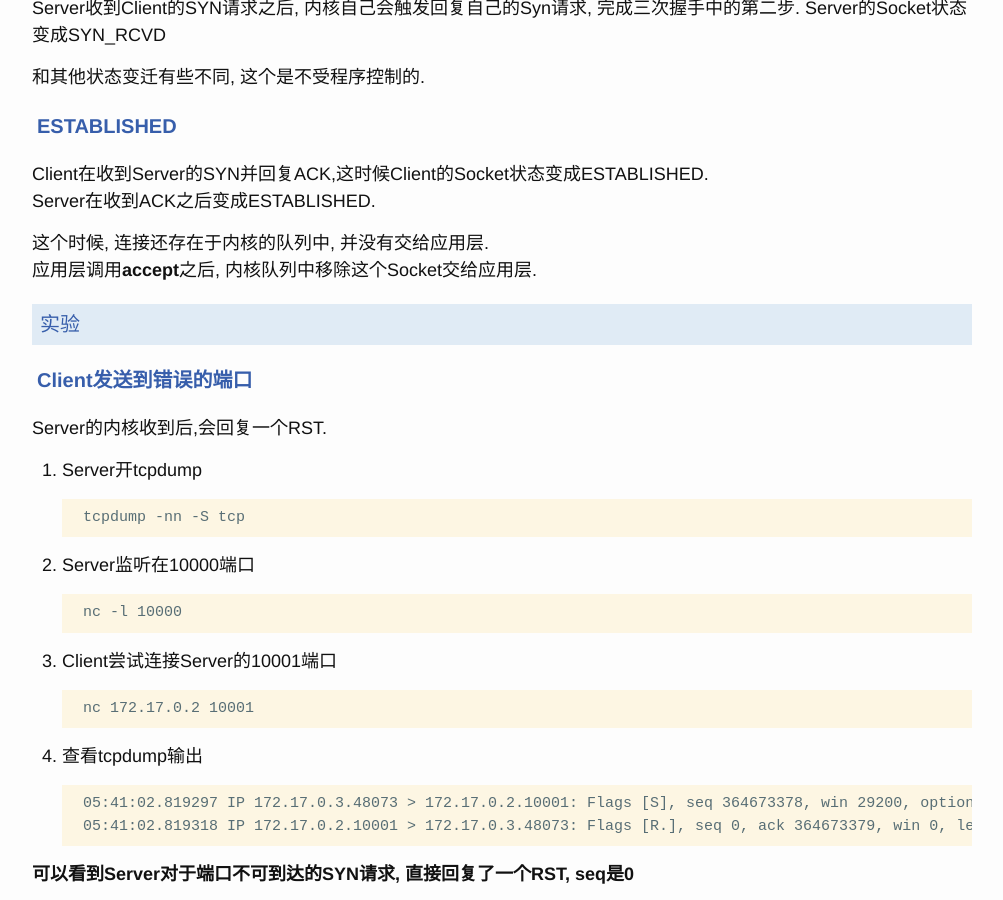
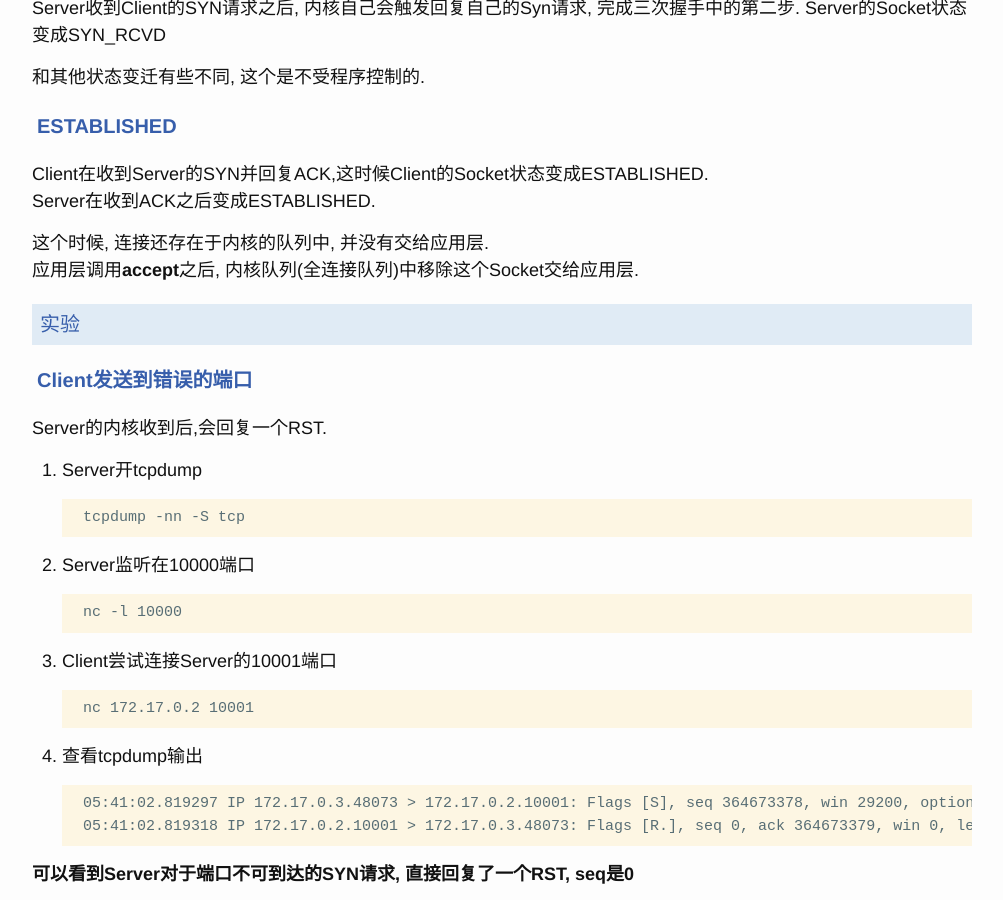
Before and after one commit to childe/ohmycat, a Jekyll site: the page built from _posts/2016-09-11-tcp-status.md, in a window 1280 px wide and 900 px high, scrolled down 2136 px. Shown: the whole window, without its empty margins (138-1141 px from the left). Built offline with Jekyll 4.4.1, drawn with Linux system fonts in a browser that asks for light colours.

Commit message:
modified:   _posts/2016-09-11-tcp-status.md

```diff
--- a/_posts/2016-09-11-tcp-status.md
+++ b/_posts/2016-09-11-tcp-status.md
@@ -83,7 +83,7 @@ Client在收到Server的SYN并回复ACK,这时候Client的Socket状态变成ESTA
 Server在收到ACK之后变成ESTABLISHED.
 
 这个时候, 连接还存在于内核的队列中, 并没有交给应用层.
-应用层调用**accept**之后, 内核队列中移除这个Socket交给应用层.
+应用层调用**accept**之后, 内核队列(全连接队列)中移除这个Socket交给应用层.
 
 ## 实验
 
```
